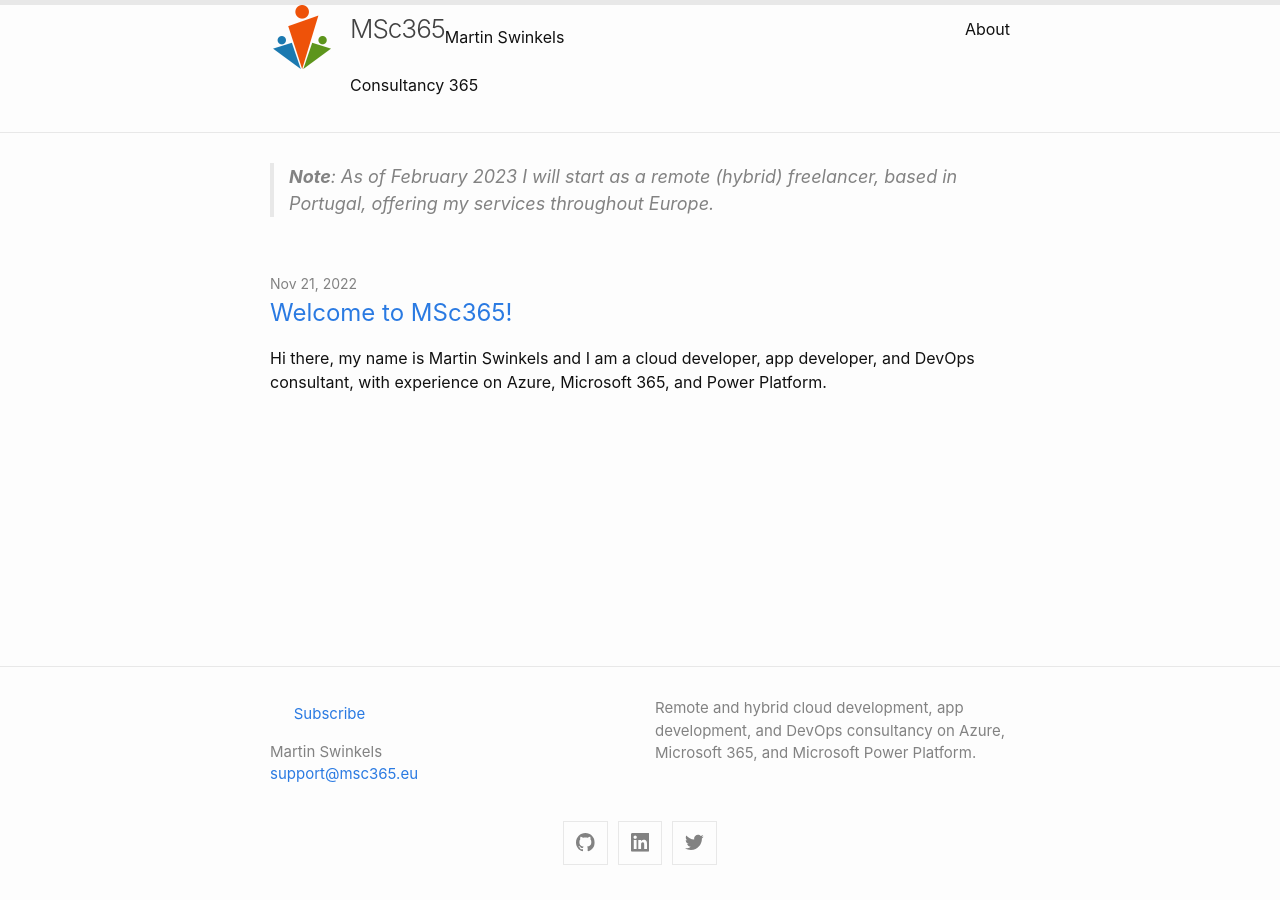
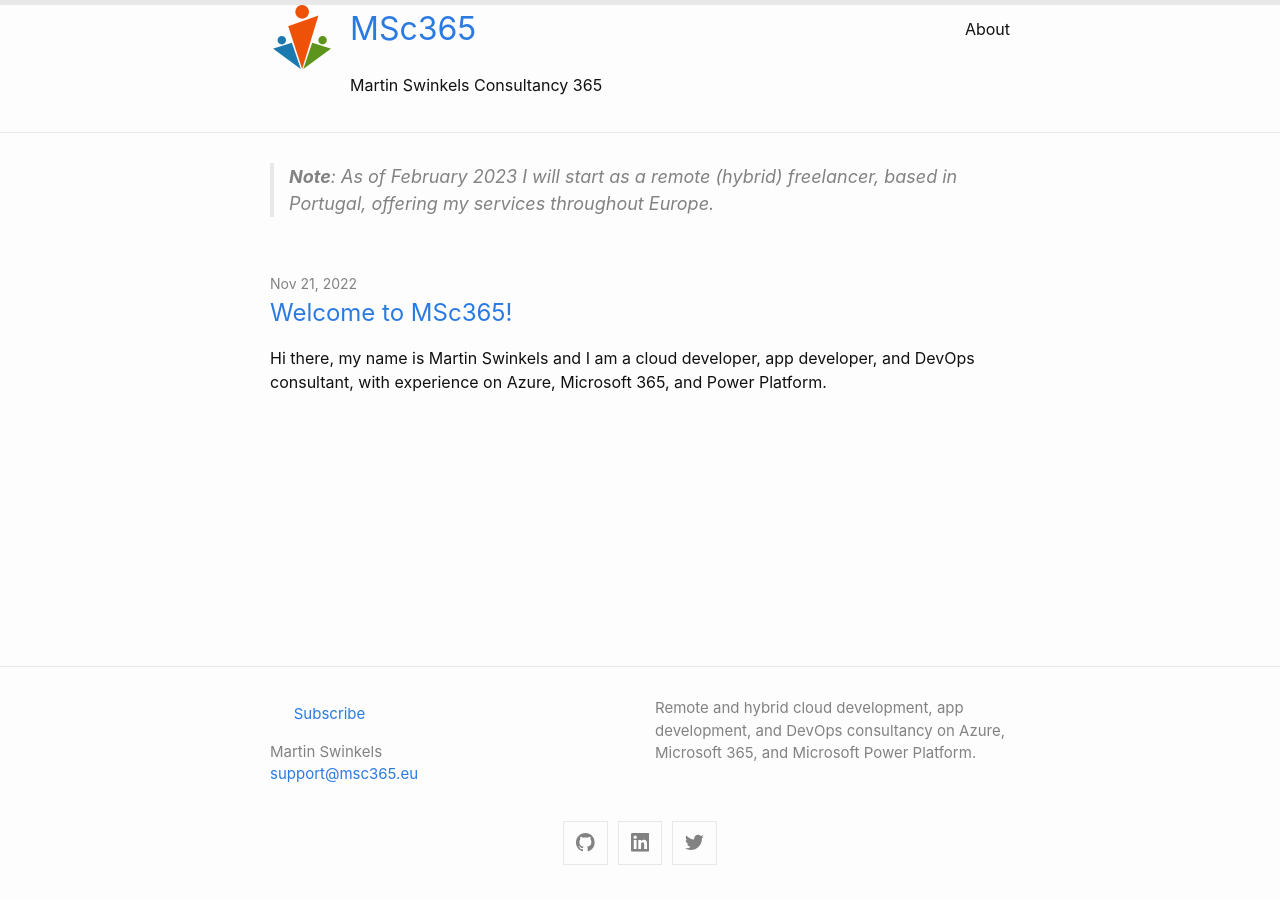
Before and after one commit to msc365/msc365.github.io, a Jekyll site: the page built from index.md, in a window 1280 px wide. Built offline with Jekyll 4.4.1, drawn with Linux system fonts in a browser that asks for light colours.

Commit message:
Update header.html

```diff
--- a/_includes/header.html
+++ b/_includes/header.html
@@ -8,7 +8,7 @@
     <a href="{{ site.baseurl }}/" class="site-logo"><img src="{{ site.logo }}" /></a>
 
     <div class="site-info">
-      <h1 class="site-name"><a class="site-title" rel="author" href="{{ "/" | relative_url }}">{{ site.title | escape }}</a></h1>
+      <h1 class="site-name"><a rel="author" href="{{ "/" | relative_url }}">{{ site.title | escape }}</a></h1>
       <p class="site-underline">{{ site.underline }}</p>
     </div>
 
--- a/_sass/minima/custom-styles.scss
+++ b/_sass/minima/custom-styles.scss
@@ -25,7 +25,7 @@
     float: left;
     width: 64px;
     height: 64px;
-    margin-top: 8x;
+    margin-top: 16x;
     margin-right: 16px;
 
     @include mobile {
```
